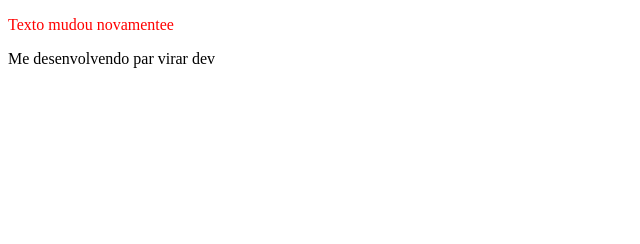
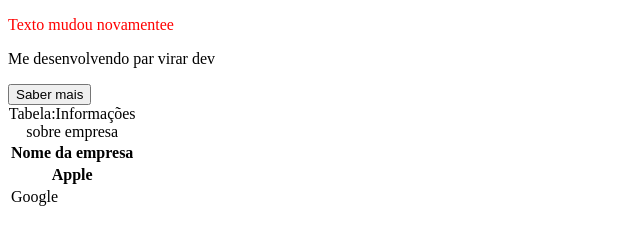
Before and after one commit to anacarlafp/Aulas.HTML.pra.elas, a plain HTML site: page dom.html in a window 1280 px wide. Shown: the whole page, without its empty margins (0-640 px from the left). Drawn offline with Linux system fonts and the light colour scheme.

Commit message:
Aulas HTML com notas

```diff
--- a/dom.html
+++ b/dom.html
@@ -14,7 +14,7 @@ elementos html)-->
   <!-- document é uma palavra reservada em javascript para chamar documento, por ponto para adicionar atributos -->
 
  <!DOCTYPE html>
- <html lang="en">
+ <html lang="pt-br">
  <head>
      <meta charset="UTF-8">
      <meta http-equiv="X-UA-Compatible" content="IE=edge">
@@ -62,3 +62,38 @@ elementos html)-->
     Cor do texto atributo inline CSS de forma adicionado de forma dinamica
 
 Aba console vervariáveis-->
+
+<!-- Acessibilidade Linguagem texto e elementos
+O lang defini idioma adicionado direto na abertura da tag html
+no paragrafo pode por outra lang para diferenciar linguas-->
+
+<button aria-label="APERTE PARA SABER MAIS"> Saber mais</button>
+
+<!-- O aria da uma descrição para leitor, explicação adicional-->
+
+<!--Acesibilidade de tabelas. O atributo ABBR o leitor faz a relação
+e ler empresa e os nomes delas. O scope é para entender que é uma coluna, nagevador se organiza
+para ler certo -->
+
+<table summary=" Informações relevantes">
+    <caption>Tabela:Informações sobre empresa</caption>
+    <thead>
+        <tr>
+            <th abbr="Empresa" scope="col">Nome da empresa</th>
+    </thead>
+    <tbody>
+        <tr>
+            <th scope="row"> Apple</td>
+        </tr>
+        <tr>
+            <td>Google</td>
+        </tr>
+    </tbody>
+</table>
+
+<!--Acesibilidade de tabelas e imagens. Além do ALT, TITLE pode por um paragrafo de texto que mostra mais
+    exemplo:
+
+    alt:"Arroz" title:"Arroz" aria-label Leadby="description-arroz"
+
+    <p id="description-arroz" > O arroz.... </p>-->
```
